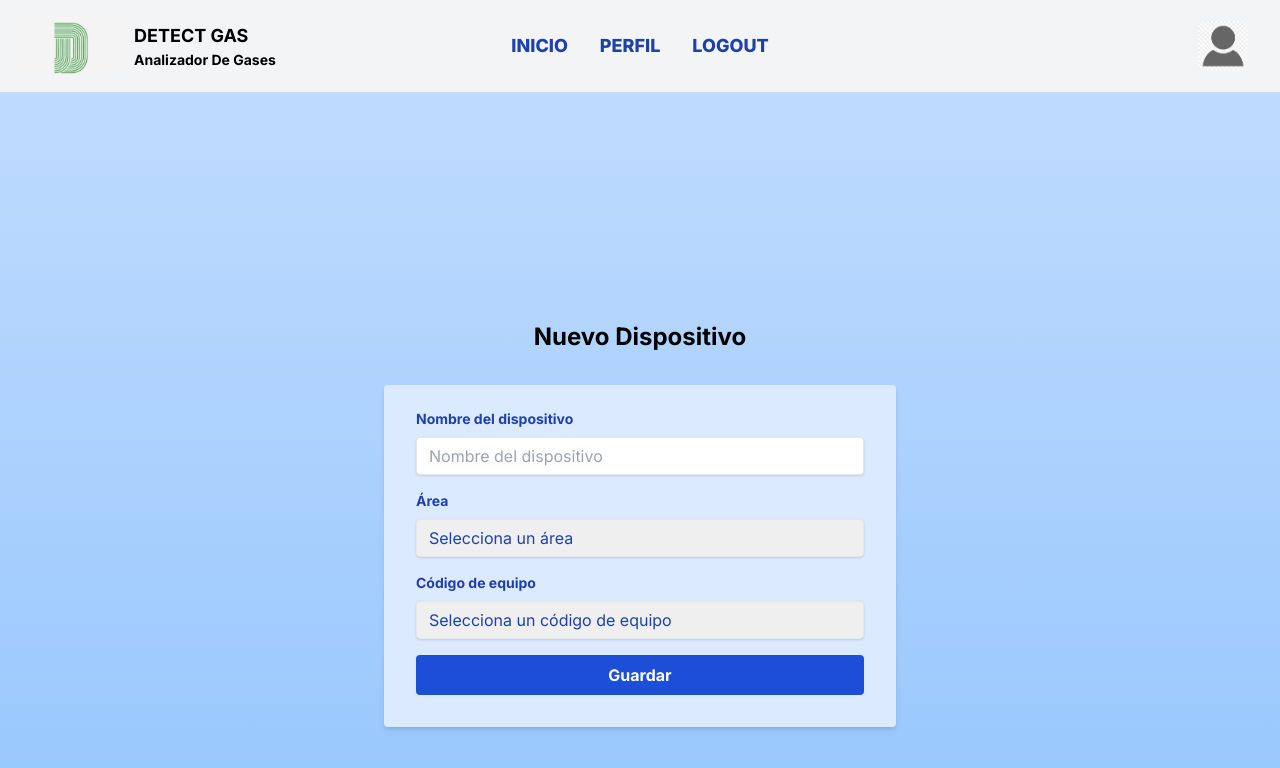
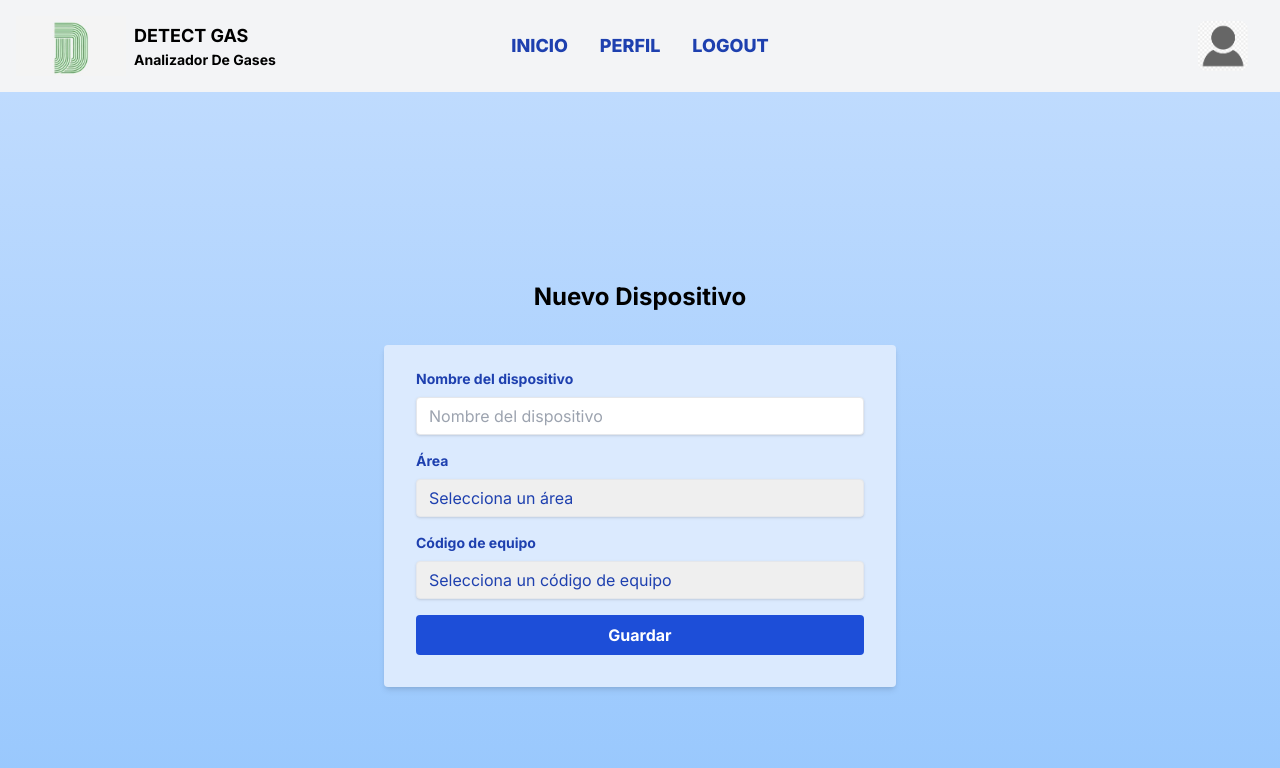
Before and after one commit to guillermodv/detectgasnew2, a Next.js app: page /device in a window 1280 px wide. Shown: the top 768 px of the page. Built offline with nearby package versions, Linux system fonts and the light colour scheme.

Commit message:
fix devices

```diff
--- a/app/device/page.jsx
+++ b/app/device/page.jsx
@@ -1,9 +1,8 @@
 "use client";
 import { ErrorMessage, Field, Form, Formik } from "formik";
-import { useState, useEffect } from "react";
+import { useEffect, useState } from "react";
 import * as Yup from "yup";
-import { useRouter } from "next/router";
-import Header from "../components/Header";  // Importar el header
+import Header from "../components/Header"; // Importar el header
 
 const validationSchema = Yup.object({
   name: Yup.string().required("El nombre del dispositivo es obligatorio"),
@@ -45,7 +44,7 @@ function NewDevicePage() {
     const apiUrl = process.env.NEXT_PUBLIC_API_URL;
 
     try {
-        const response = await fetch(`${apiUrl}/devices`, {
+      const response = await fetch(`${apiUrl}/devices`, {
         method: "POST",
         headers: {
           "Content-Type": "application/json",
@@ -55,7 +54,8 @@ function NewDevicePage() {
 
       if (!response.ok) {
         const errorData = await response.json();
-        const errorMessage = errorData.message || "Error al registrar el dispositivo.";
+        const errorMessage =
+          errorData.message || "Error al registrar el dispositivo.";
         throw new Error(errorMessage);
       }
 
@@ -73,8 +73,7 @@ function NewDevicePage() {
       <Header />
 
       {/* Contenedor principal del formulario */}
-      <div className="flex items-center justify-center min-h-screen bg-gradient-to-b from-blue-200 to-blue-300 pt-20">
-        {/* Ajustar el tamaño del recuadro a max-w-lg */}
+      <div className="flex items-center justify-center min-h-screen bg-gradient-to-b from-blue-200 to-blue-300 ">
         <div className="w-full max-w-lg">
           <div className="flex flex-col items-center gap-2">
             <h1 className="text-2xl font-bold mb-8">Nuevo Dispositivo</h1>
@@ -144,7 +143,9 @@ function NewDevicePage() {
                     name="deviceCode"
                     as="select"
                     className={`shadow appearance-none border rounded w-full py-2 px-3 text-blue-800 leading-tight focus:outline-none focus:shadow-outline ${
-                      errors.deviceCode && touched.deviceCode ? "border-red-500" : ""
+                      errors.deviceCode && touched.deviceCode
+                        ? "border-red-500"
+                        : ""
                     }`}
                   >
                     <option value="">Selecciona un código de equipo</option>
```
